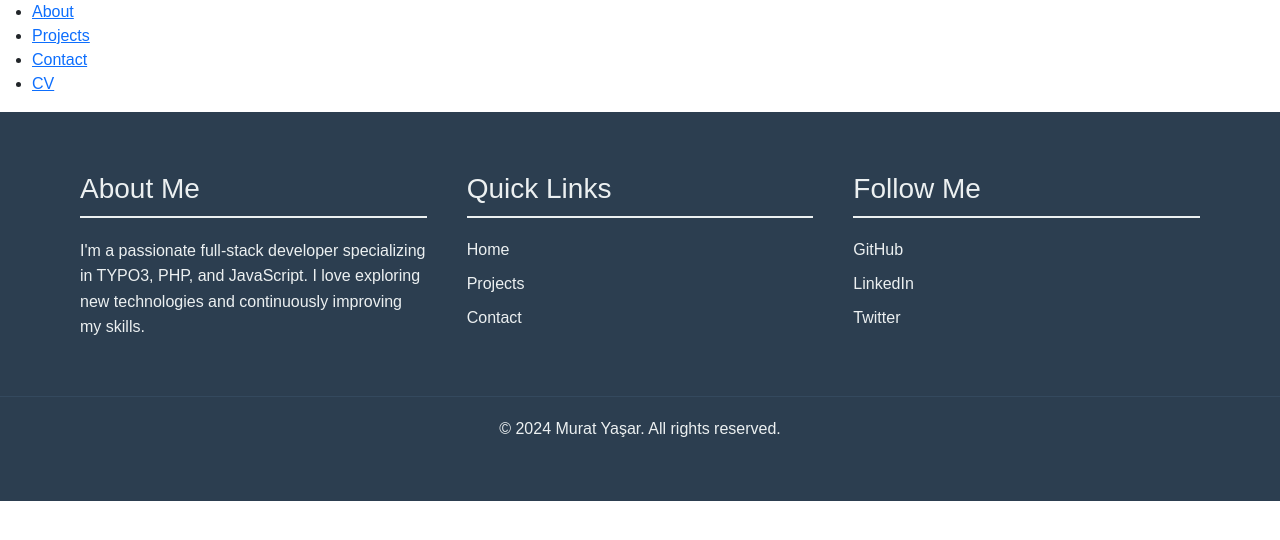
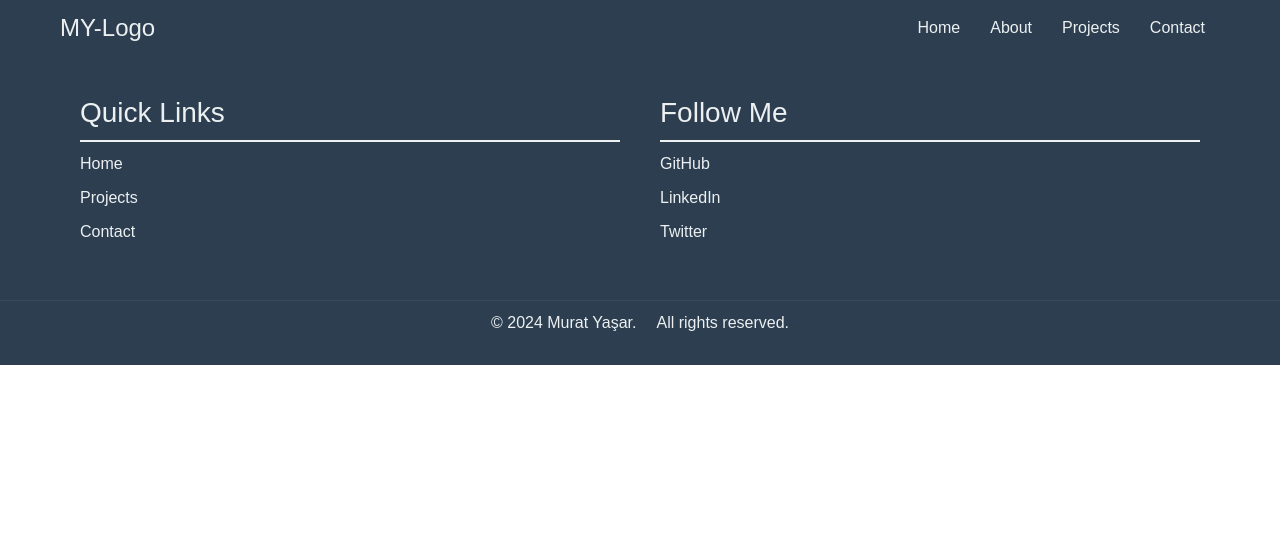
Before and after one commit to murat-yasar/portfolio, a plain HTML site: page index.html in a window 1280 px wide. Drawn offline with nearby package versions, Linux system fonts and the light colour scheme.

Commit message:
Add and style navbar

```diff
--- a/css/style.css
+++ b/css/style.css
@@ -26,38 +26,92 @@ h1, h2 {
 }
 
 /** Navbar */
+nav {
+  background-color: #2c3e50;
+  color: #ecf0f1;
+  padding: 10px 0;
+}
 
+.nav-container {
+  display: flex;
+  justify-content: space-between;
+  align-items: center;
+  padding: 0 20px;
+}
+
+.nav-logo a {
+  font-size: 24px;
+  color: #ecf0f1;
+  text-decoration: none;
+}
+
+.nav-menu {
+  display: none;
+  flex-direction: column;
+  width: 100%;
+  background-color: #2c3e50;
+  position: absolute;
+  top: 60px;
+  left: 0;
+}
+
+.nav-menu ul {
+  list-style: none;
+  margin: 0;
+  padding: 0;
+}
+
+.nav-menu li {
+  margin: 10px 0;
+  text-align: center;
+}
+
+.nav-menu a {
+  color: #ecf0f1;
+  text-decoration: none;
+  transition: color 0.3s ease;
+}
+
+.nav-menu a:hover {
+  color: #3498db;
+}
+
+.nav-toggle {
+  display: flex;
+  flex-direction: column;
+  cursor: pointer;
+}
+
+.nav-toggle span {
+  width: 25px;
+  height: 3px;
+  background-color: #ecf0f1;
+  margin: 4px 0;
+}
+
+.nav-menu.active {
+  display: flex;
+}
 
 /** Footer */
 footer {
   background-color: #2c3e50;
   color: #ecf0f1;
-  padding: 40px 0;
+  padding: 20px 0;
 }
 
 .footer-container {
-  display: flex;
-  justify-content: space-between;
-  flex-wrap: wrap;
-  max-width: 1200px;
-  margin: 0 auto;
   padding: 0 20px;
 }
 
-.footer-about, .footer-links, .footer-social {
-  flex: 1;
-  min-width: 200px;
-  margin: 20px;
+.footer-links, .footer-social {
+  margin: 20px 0;
 }
 
-.footer-about h3, .footer-links h3, .footer-social h3 {
+.footer-links h3, .footer-social h3 {
   border-bottom: 2px solid #ecf0f1;
   padding-bottom: 10px;
-  margin-bottom: 20px;
-}
-
-.footer-about p {
-  line-height: 1.6;
+  margin-bottom: 10px;
 }
 
 .footer-links ul, .footer-social ul {
@@ -81,20 +135,69 @@ footer {
 
 .footer-bottom {
   text-align: center;
-  padding: 20px;
+  padding: 10px;
   border-top: 1px solid #34495e;
   margin-top: 20px;
 }
 
 .footer-bottom p {
   margin: 0;
+  display: block;
 }
 
 /** Medium Screen @480px **/
 @media screen and (min-width: 480px) {
+  /* Navbar */
+  .nav-container {
+    max-width: 1200px;
+    margin: 0 auto;
+  }
 
+  .nav-menu {
+    display: flex;
+    flex-direction: row;
+    position: static;
+    width: auto;
+  }
+
+  .nav-menu ul {
+    display: flex;
+  }
+
+  .nav-menu li {
+    margin: 0 15px;
+    text-align: left;
+  }
+
+  .nav-toggle {
+    display: none;
+  }
+
+  /* Footer */
+  .footer-container {
+    display: flex;
+    justify-content: space-between;
+    max-width: 1200px;
+    margin: 0 auto;
+  }
+
+  .footer-links, .footer-social {
+    flex: 1;
+    min-width: 200px;
+    margin: 20px;
+  }
+
+  .footer-bottom {
+    display: flex;
+    justify-content: center;
+    align-items: center;
+  }
+
+  .footer-bottom p {
+    margin: 0 10px;
+    display: inline-block;
+  }
 }
-
 
 /** Large Screen @780px **/
 @media screen and (min-width: 780px) {
--- a/index.html
+++ b/index.html
@@ -1,5 +1,6 @@
 <!DOCTYPE html>
 <html lang="en de tr">
+
 <head>
   <meta charset="UTF-8">
   <meta name="viewport" content="width=device-width, initial-scale=1.0">
@@ -8,14 +9,27 @@
   <link rel="stylesheet" href="css/style.css">
   <title>Murat Yaşar - personal portfolio</title>
 </head>
+
 <body>
-  <nav role="navigation">
+  <nav>
+    <div class="nav-container">
+      <div class="nav-logo">
+        <a href="#">MY-Logo</a>
+      </div>
+      <div class="nav-menu">
         <ul>
-      <li><a href="">About</a></li>
-      <li><a href="">Projects</a></li>
-      <li><a href="">Contact</a></li>
-      <li><a href="">CV</a></li>
+          <li><a href="#home">Home</a></li>
+          <li><a href="#about">About</a></li>
+          <li><a href="#projects">Projects</a></li>
+          <li><a href="#contact">Contact</a></li>
         </ul>
+      </div>
+      <div class="nav-toggle" id="nav-toggle">
+        <span></span>
+        <span></span>
+        <span></span>
+      </div>
+    </div>
   </nav>
 
   <header></header>
@@ -23,10 +37,6 @@
 
   <footer>
     <div class="footer-container">
-        <div class="footer-about">
-            <h3>About Me</h3>
-            <p>I'm a passionate full-stack developer specializing in TYPO3, PHP, and JavaScript. I love exploring new technologies and continuously improving my skills.</p>
-        </div>
       <div class="footer-links">
         <h3>Quick Links</h3>
         <ul>
@@ -45,11 +55,14 @@
       </div>
     </div>
     <div class="footer-bottom">
-        <p>&copy; 2024 Murat Yaşar. All rights reserved.</p>
+      <p>&copy; 2024 Murat Yaşar. </p>
+      <p>All rights reserved.</p>
     </div>
   </footer>
+
 </body>
 <!-- Bootstrap5.3 and Scripts -->
 <script src="js/script.js"></script>
 <script src="https://cdn.jsdelivr.net/npm/bootstrap@5.3.3/dist/js/bootstrap.bundle.min.js"></script>
+
 </html>
--- a/js/script.js
+++ b/js/script.js
@@ -1 +1,5 @@
 console.log('JS file initiated!');
+
+document.getElementById('nav-toggle').addEventListener('click', function() {
+  document.querySelector('.nav-menu').classList.toggle('active');
+});
```
Lines whose indentation alone changed are shown as unchanged.
